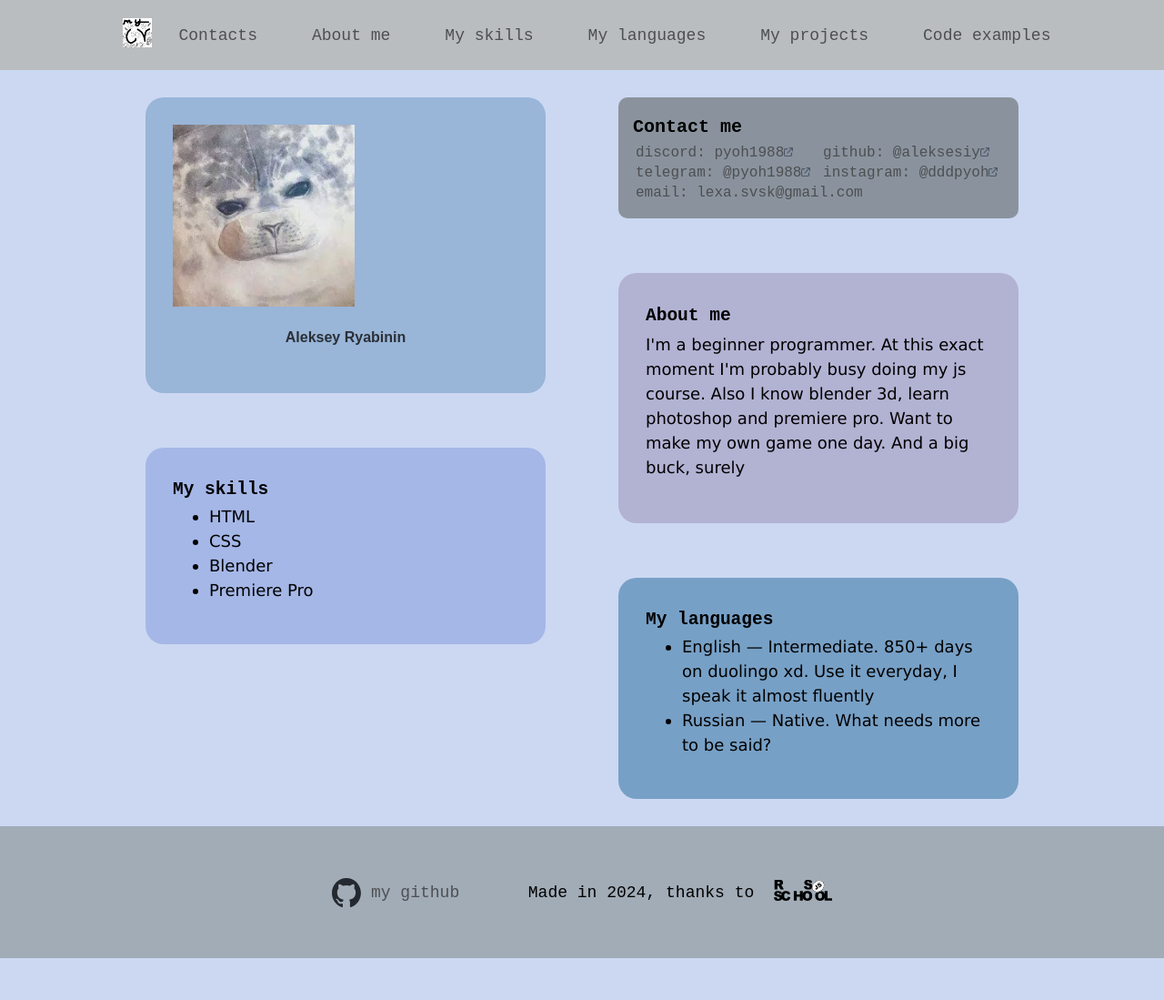
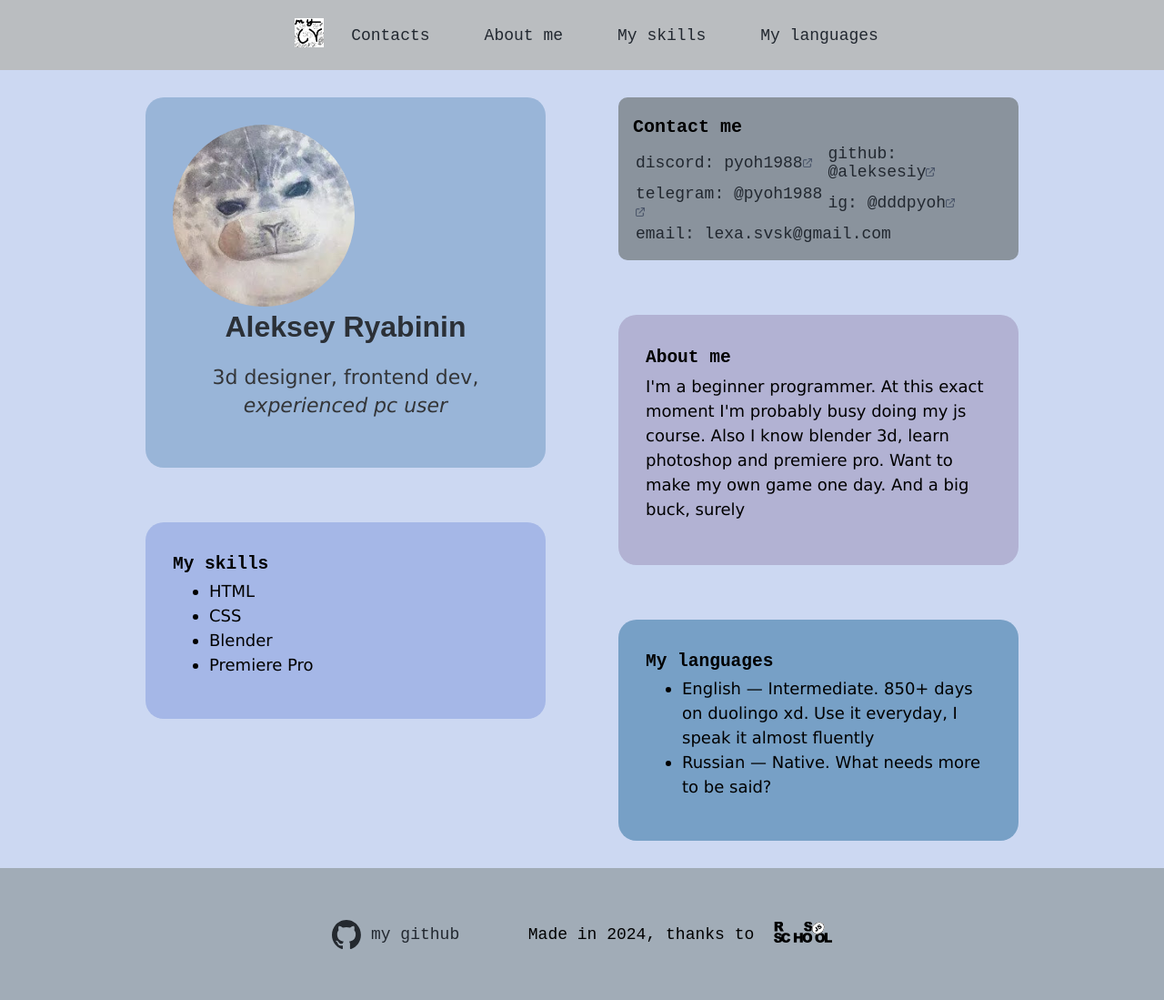
Before and after one commit to aleksesiy/rsschool-cv, a plain HTML site: page index.html in a window 1280 px wide. Shown: the whole page at 91% size. Before the commit the page ends 1053 px from the top, so only its background shows below. Drawn offline with Linux system fonts and the light colour scheme.

Commit message:
feat: fixed some stuff and like that

```diff
--- a/index.html
+++ b/index.html
@@ -25,11 +25,9 @@
                 <ul class="nav-list">
                     <li> <img src="./assets/svg/favicon.ico" width="32px" height="32px"></li>
                     <li><a class="nav-link" href="#contacts"> Contacts</a> </li>
-                    <li><a class="nav-link" href="#summary"> About me </a> </li>
+                    <li><a class="nav-link" href="#summary"> About&nbsp;me </a> </li>
                     <li><a class="nav-link" href="#skills"> My skills </a> </li>
                     <li><a class="nav-link" href="#languages"> My languages </a> </li>
-                    <li><a class="nav-link" href="#projects">My projects</a> </li>
-                    <li><a class="nav-link" href="#code"> Code examples</a> </li>
                 </ul>
             </nav>
         </div>
@@ -42,8 +40,9 @@
 
             <section class="blocks-1">
                 <section id="profile">
-                    <img src="assets/img/avatar.jpg" alt="Avatar" width="200px" height="200px">
-                    <h1 style="color: #2b3037; font-family: Arial, sans-serif;">Aleksey Ryabinin</h1>
+                    <img class="pfp" src="assets/img/avatar.jpg" alt="Avatar" width="200px" height="200px" style="border-radius: 50%;">
+                    <h1 style="color: #2b3037; font-size: 32px; font-family: Arial, sans-serif; margin: 0%;">Aleksey Ryabinin</h1>
+                    <p class="short">3d designer, frontend dev, <em>experienced pc user</em></p>
                 </section>
 
                 <section id="skills">
@@ -78,7 +77,7 @@
                                         src="./assets/img/external-link-icon.png" width="10px" height="10px"></a>&nbsp;
                             </td>
                             <td><a class="link"
-                                    href="https://www.instagram.com/dddpyoh?igsh=MXA0aXQ4N29pYTZoYQ==">instagram:
+                                    href="https://www.instagram.com/dddpyoh?igsh=MXA0aXQ4N29pYTZoYQ==">ig:
                                     @dddpyoh<img src="./assets/img/external-link-icon.png" width="10px" height="10px">
                             </td>
                         </tr>
@@ -118,7 +117,7 @@
             <p class="contacts-txt-footer"> <img src="./assets/svg/github-mark.svg" alt="github-logo" width="32px"
                     height="32px"> &nbsp;<a class="link" href="https://github.com/aleksesiy">my github &nbsp;
                     &nbsp;&nbsp; &nbsp; </a>
-                Made in 2024, thanks to &nbsp; <a class="link" href="https://rs.school/"><img
+                Made in 2024, thanks to &nbsp; <a class="link" href="https://rs.school/courses/javascript-ru"><img
                         src="./assets/svg/rs-logo.svg" alt="rs-logo" width="64px" height="64px"></a></p>
         </div>
 
--- a/style.css
+++ b/style.css
@@ -33,6 +33,20 @@ html {
 .basic-txt {
   font: 18px/1.5 Verdana, sans-serif;
 }
+.short{
+  font: 22px/1.4 Verdana, sans-serif;
+  text-align: center;
+  color: #333538;
+
+}
+/* .pfp {
+
+    display: block;
+    margin-left: auto;
+    margin-right: auto;
+    width: 50%;
+
+} */
 
 .title-txt {
   font: 34px/1.3 Arial, sans-serif;
@@ -49,7 +63,7 @@ html {
 
 a {
   text-decoration: none;
-  color: #4d4f52;
+  color: #222830;
   transition: color 0.5s;
 }
 
@@ -64,11 +78,12 @@ body {
 }
 
 #contacts {
-  font: 16px monospace;
+  font: 18px monospace;
   background-color: #8a939d;
   padding: 16px;
   border-radius: 10px;
   margin: 30px;
+
 }
 
 #profile {
@@ -147,6 +162,7 @@ h1 {
   justify-content: space-around;
   width: 100%;
   box-sizing: border-box;
+  min-width: 650px;
 }
 
 .nav-list {
@@ -155,11 +171,12 @@ h1 {
   align-items: center;
   list-style: none;
   margin: 0;
+  flex-shrink: 1;
 }
 
 .nav-link {
   padding: 0 30px;
-  line-height: 10px;
+  line-height: 20px;
   transition: 0.3s;
 }
 
@@ -189,4 +206,5 @@ main {
   margin: 0;
   width: 100%;
   box-sizing: border-box;
+  min-width: 768px;
 }
```
